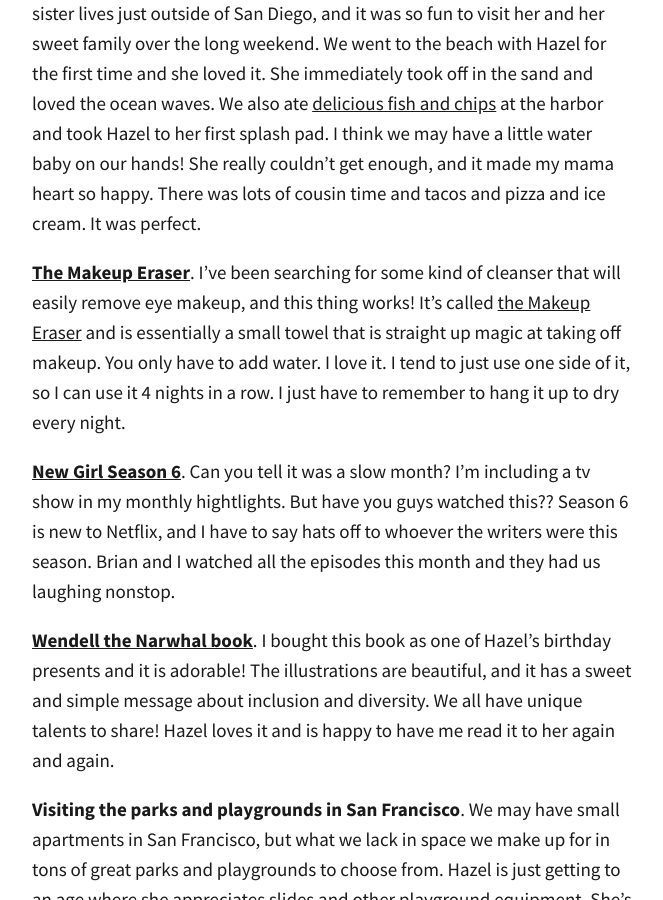
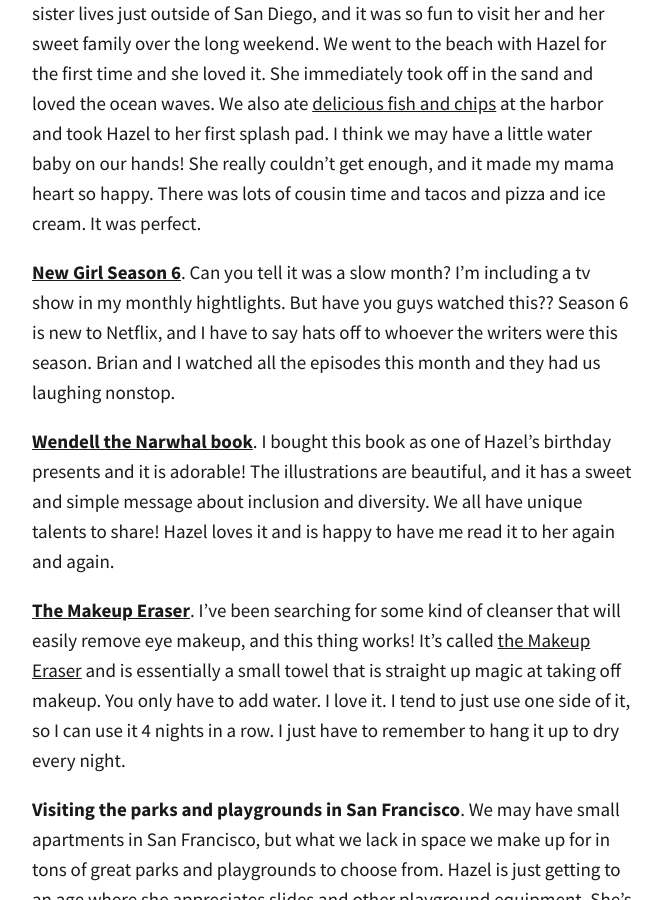
Before and after one commit to totiffany/totiffany.github.io, a Jekyll site: the page built from _posts/2018-05-31-5-Highlights-From-May.md, in a window 1280 px wide and 900 px high, scrolled down 893 px. Shown: the whole window, without its empty margins (308-971 px from the left). Built offline with Jekyll 4.4.1, drawn with Linux system fonts in a browser that asks for light colours; our own code applies the rules of GitHub Pages for plain Markdown files; comment, search, counter and statistics services are not loaded.

```diff
--- a/_posts/2018-05-31-5-Highlights-From-May.md
+++ b/_posts/2018-05-31-5-Highlights-From-May.md
@@ -14,10 +14,10 @@ To make sure I have plans to look forward to I've been trying to spend time with
 
 **Our trip to southern California**. Of course this was going to be on here. I've been looking forward to this trip for months, and we had a blast. Brian's sister lives just outside of San Diego, and it was so fun to visit her and her sweet family over the long weekend. We went to the beach with Hazel for the first time and she loved it. She immediately took off in the sand and loved the ocean waves. We also ate [delicious fish and chips](https://www.yelp.com/biz/harbor-fish-and-chips-oceanside) at the harbor and took Hazel to her first splash pad. I think we may have a little water baby on our hands! She really couldn't get enough, and it made my mama heart so happy. There was lots of cousin time and tacos and pizza and ice cream. It was perfect.
 
-**[The Makeup Eraser](https://www.amazon.com/gp/product/B072C7ZJQ7/ref=as_li_tl?ie=UTF8&camp=1789&creative=9325&creativeASIN=B072C7ZJQ7&linkCode=as2&tag=redletterda04-20&linkId=784bbc490518b444bf1fee371023d52a)**. I've been searching for some kind of cleanser that will easily remove eye makeup, and this thing works! It's called [the Makeup Eraser](https://www.amazon.com/gp/product/B072C7ZJQ7/ref=as_li_tl?ie=UTF8&camp=1789&creative=9325&creativeASIN=B072C7ZJQ7&linkCode=as2&tag=redletterda04-20&linkId=784bbc490518b444bf1fee371023d52a) and is essentially a small towel that is straight up magic at taking off makeup. You only have to add water. I love it. I tend to just use one side of it, so I can use it 4 nights in a row. I just have to remember to hang it up to dry every night.
-
 **[New Girl Season 6](https://www.netflix.com/title/70196145)**. Can you tell it was a slow month? I'm including a tv show in my monthly hightlights. But have you guys watched this?? Season 6 is new to Netflix, and I have to say hats off to whoever the writers were this season. Brian and I watched all the episodes this month and they had us laughing nonstop.
 
 **[Wendell the Narwhal book](https://www.amazon.com/gp/product/1927018668/ref=as_li_tl?ie=UTF8&camp=1789&creative=9325&creativeASIN=1927018668&linkCode=as2&tag=redletterda04-20&linkId=2c5ac7f31d8ab8da5806e7de258faeea)**. I bought this book as one of Hazel's birthday presents and it is adorable! The illustrations are beautiful, and it has a  sweet and simple message about inclusion and diversity. We all have unique talents to share! Hazel loves it and is happy to have me read it to her again and again.
 
+**[The Makeup Eraser](https://www.amazon.com/gp/product/B072C7ZJQ7/ref=as_li_tl?ie=UTF8&camp=1789&creative=9325&creativeASIN=B072C7ZJQ7&linkCode=as2&tag=redletterda04-20&linkId=784bbc490518b444bf1fee371023d52a)**. I've been searching for some kind of cleanser that will easily remove eye makeup, and this thing works! It's called [the Makeup Eraser](https://www.amazon.com/gp/product/B072C7ZJQ7/ref=as_li_tl?ie=UTF8&camp=1789&creative=9325&creativeASIN=B072C7ZJQ7&linkCode=as2&tag=redletterda04-20&linkId=784bbc490518b444bf1fee371023d52a) and is essentially a small towel that is straight up magic at taking off makeup. You only have to add water. I love it. I tend to just use one side of it, so I can use it 4 nights in a row. I just have to remember to hang it up to dry every night.
+
 **Visiting the parks and playgrounds in San Francisco**. We may have small apartments in San Francisco, but what we lack in space we make up for in tons of great parks and playgrounds to choose from. Hazel is just getting to an age where she appreciates slides and other playground equipment. She's still small enough that I have to stay close to her, but it's fun to see her get braver and crawl off to explore things on her own. We went to a few different parks this month, and I'm so excited to keep visiting them and more over the summer. I also can't wait for more beach trips and splash pads! It's going to be a fun summer!
```
